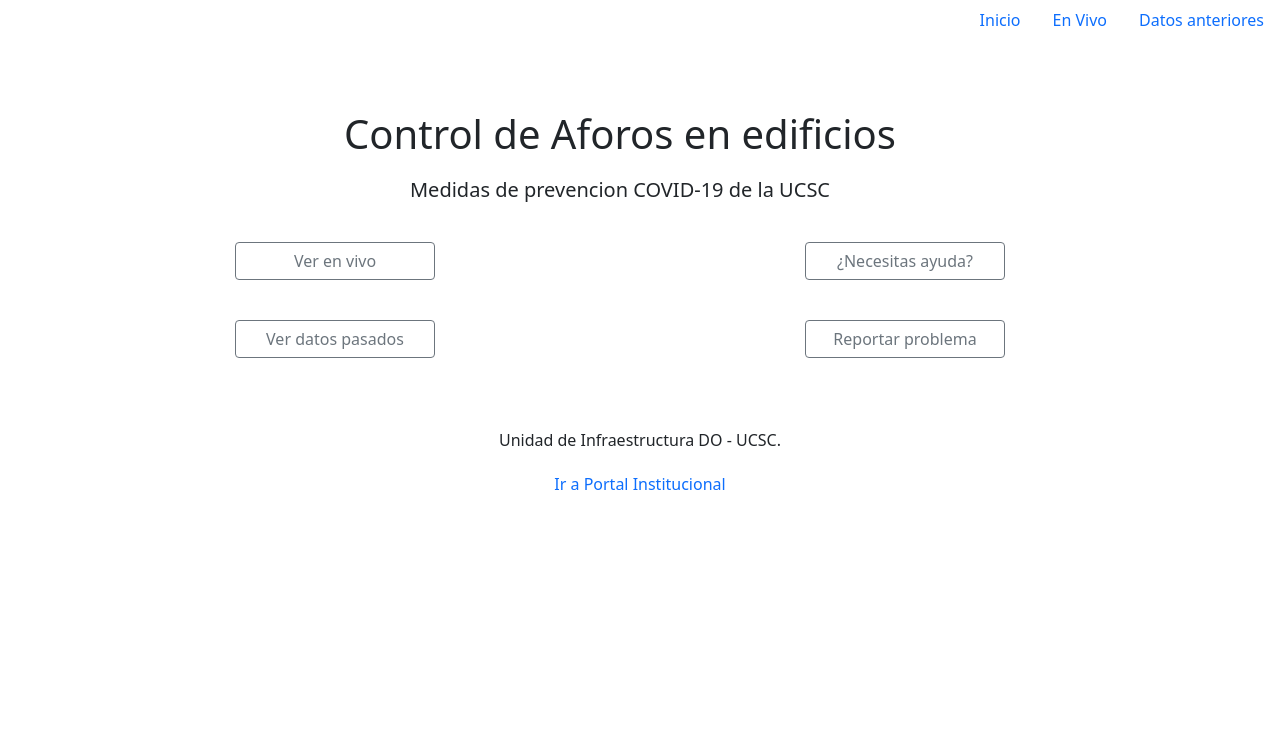
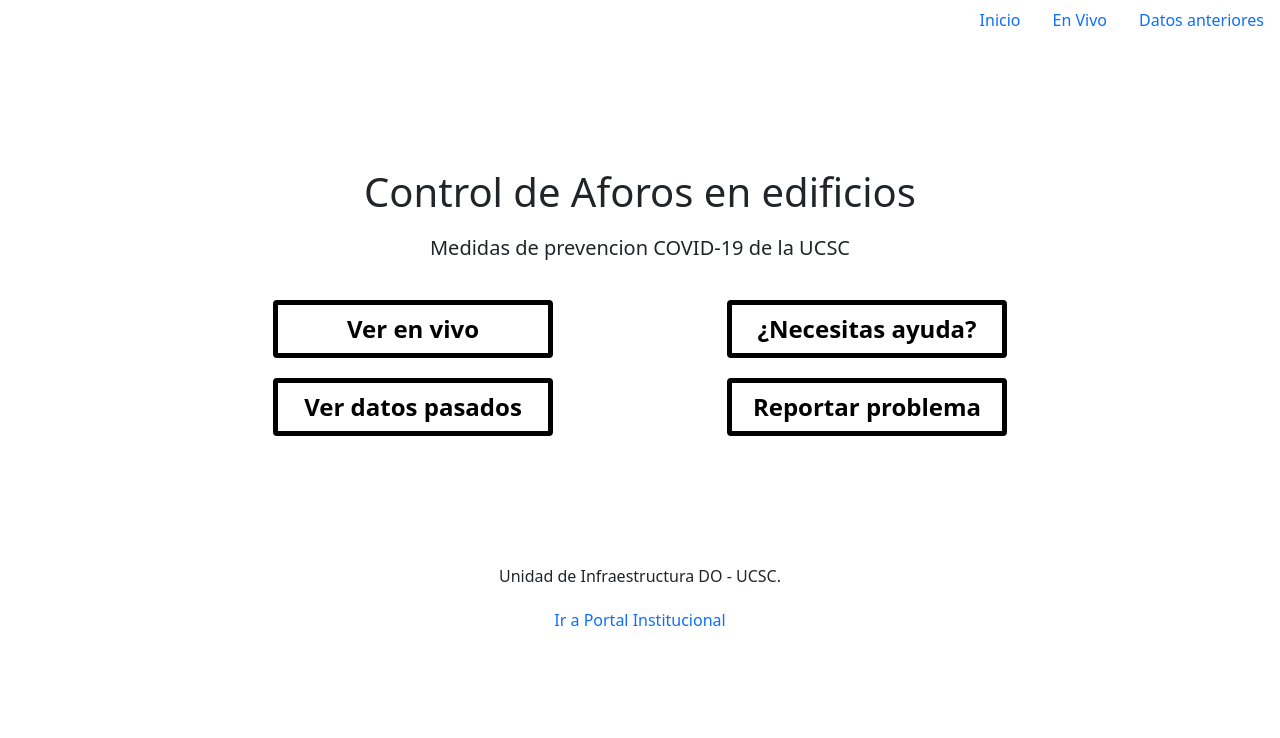
Before and after one commit to NicolasAburto/TIS---1, a PHP site: page /portal.php in a window 1280 px wide. Shown: the top 738 px of the page. Run offline with PHP 8.4, Linux system fonts and the light colour scheme.

Commit message:
Update estilo.css

```diff
--- a/Entrega 2/CSS/estilo.css
+++ b/Entrega 2/CSS/estilo.css
@@ -3,13 +3,14 @@
     height: 100%;
     border: 1px solid;
     margin-top: 50px;
+    background-color: white;
 }
 
 .margen{
     margin: 25px 25px 25px 25px;
 }
 
-h1, h2, h3, h4, h5, p, a, footer{
+h1, h2, h3, h4, h5, p{
     text-align: center;
     margin-bottom: 20px;
 }
@@ -19,10 +20,64 @@ h1, h2, h3, h4, h5, p, a, footer{
 }
 
 ._a{
-    width: 200px;
+    width: 280px;
     margin-top: 20px;
+    background-color: rgba(255, 255, 255, 0.658);
+    color: black;
+    border-style: solid;
+    border-width: thick;
+    border-color: black;
+    font-weight: 600;
+
+    font-size: x-large;
 }
 
 .contenedor{
-    margin: 50px 50px 50px 50px;
+    padding: 10%;
 }
+
+.fondoacceso{
+    background-image: url('accesoadm.jpg');
+    background-position: center;
+    background-size: cover;
+    background-repeat: no-repeat;
+    padding: 4%;
+    min-height: 877px;
+}
+
+.fondoportal{
+    background-image: url('edificios.jpg');
+    background-position: center;
+    background-size: cover;
+    background-repeat: no-repeat;
+    min-height: 877px;
+}
+
+.capacontainer{
+    background-color: rgba(255, 255, 255, 0.521);
+}
+
+.titulo{
+    font-weight: bold;
+    font-size: 350%;
+}
+
+.subtitulo{
+    font-size: 200%;
+}
+
+footer{
+    text-align: center;
+    padding-bottom: 107px;
+}
+
+.textofooter{
+    font-size: 160%;
+    font-weight: 700;
+}
+
+.linkfooter{
+    text-decoration: underline;
+    font-size: 130%;
+    color: blue;
+}
```
